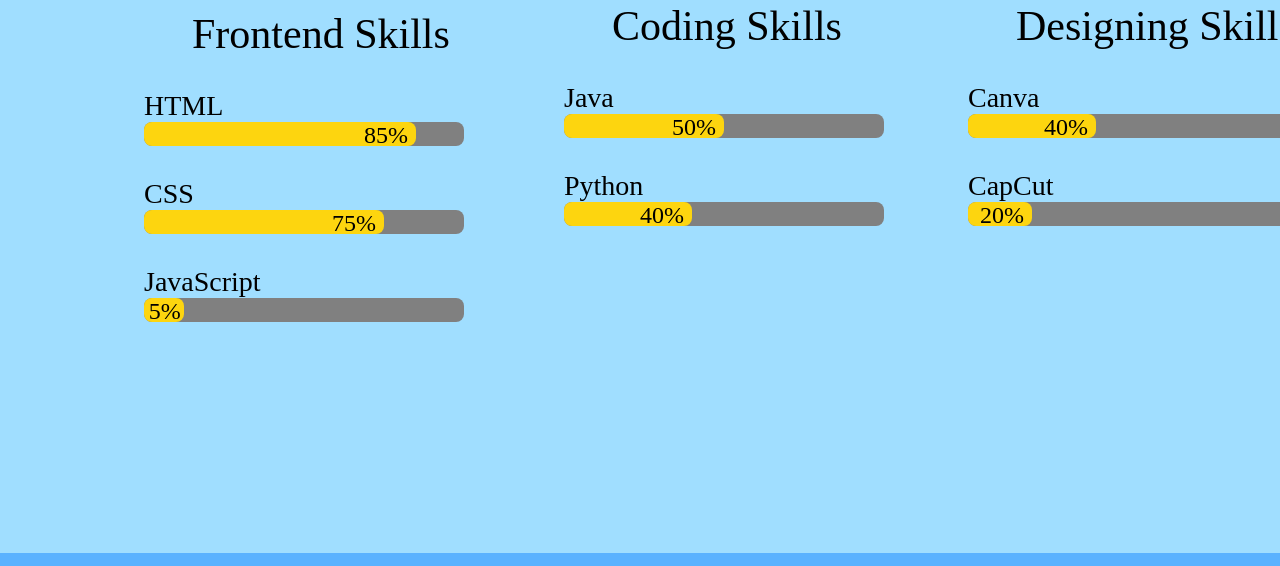
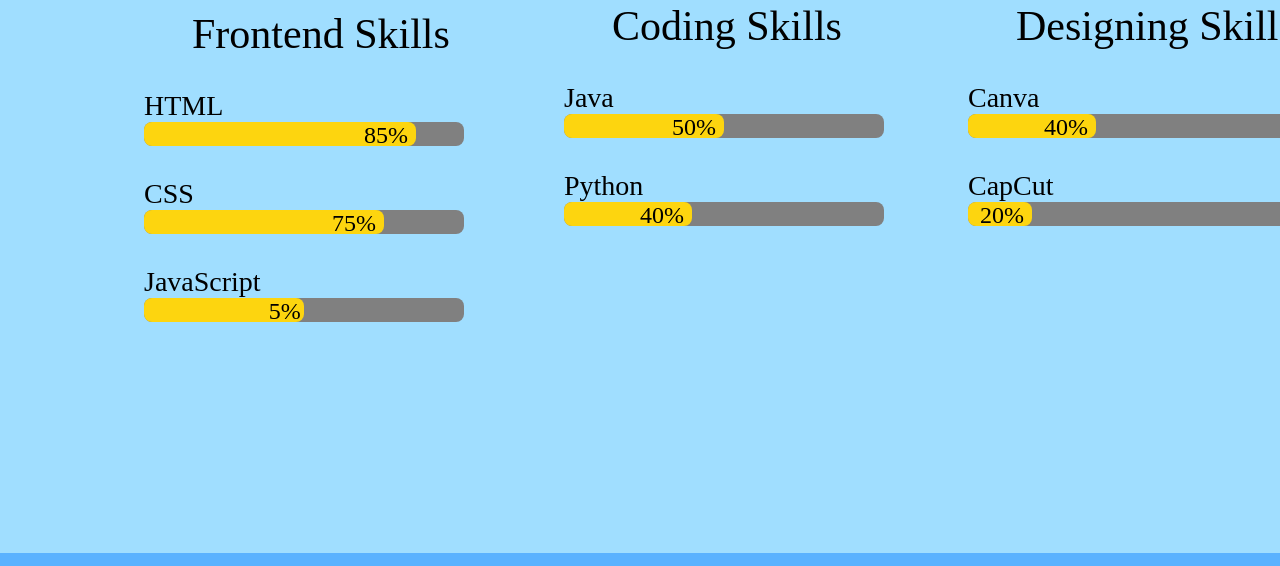
Before and after one commit to rupeshv2121/Portfolio, a plain HTML site: page index.html in a window 1280 px wide. Shown: the part 1735-2301 px from the top of the page. Drawn offline with nearby package versions, Linux system fonts and the light colour scheme.

Commit message:
Update style.css

```diff
--- a/style.css
+++ b/style.css
@@ -320,7 +320,7 @@
     text-align: end;
     margin:0;
     background-color: rgb(253, 213, 15);
-    width: 2.5rem;
+    width: 10rem;
     border-radius: 0.5rem;
     font-size: 1.5rem;
 }
```
